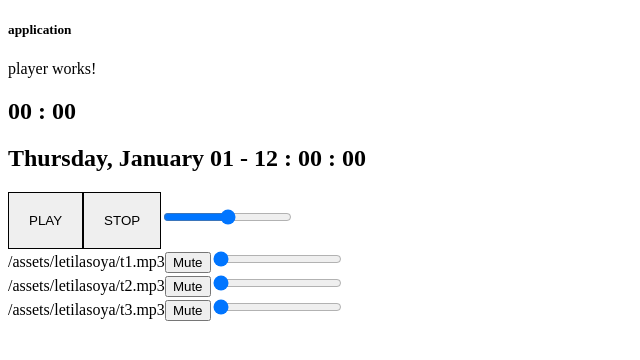
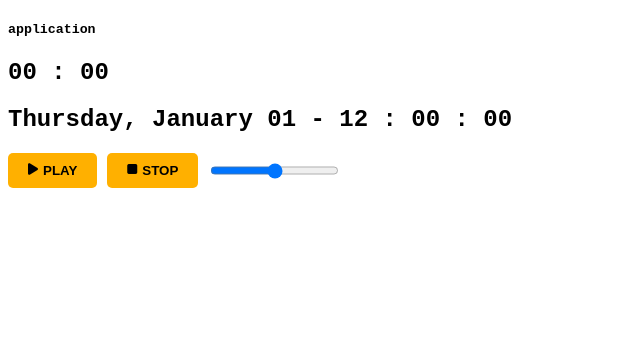
Before and after one commit to Yurii19/ang-ssr, an Angular app: page / in a window 1280 px wide. Shown: the top 360 px of the page, without its empty margins (0-640 px from the left). Built offline with nearby package versions, Linux system fonts and the light colour scheme.

Commit message:
style: update app appearance

```diff
--- a/src/app/components/player/channel/channel.component.html
+++ b/src/app/components/player/channel/channel.component.html
@@ -1,13 +1,14 @@
 <div class="channel">
-  <span>{{ name }}</span>
-  <button (click)="mute(name)">Mute</button>
+  <span>Channel: {{ name }}</span>
+  <button class="c-btn" (click)="mute(name)">
+    <i class="fa-solid fa-volume-xmark"></i>Mute
+  </button>
   <input
-  type="range"
+    type="range"
     id="volume"
     min="0"
     max="2"
     [value]="soundLevel"
     step="0.01"
-
   />
 </div>
--- a/src/app/components/player/channel/channel.component.scss
+++ b/src/app/components/player/channel/channel.component.scss
@@ -0,0 +1,6 @@
+.channel {
+  span {
+    padding: 0 10px;
+    font-family: consolas, sans-serif;
+  }
+}
--- a/src/app/components/player/channel/channel.component.ts
+++ b/src/app/components/player/channel/channel.component.ts
@@ -18,11 +18,11 @@ import {
 export class ChannelComponent {
   @Input() soundLevel: number = 0;
 
-  @Input() name: string = '';
+  @Input() name: number = 0;
 
-  @Output() muteChannel = new EventEmitter<string>();
+  @Output() muteChannel = new EventEmitter<number>();
 
-  mute(event: string) {
+  mute(event: number) {
     this.muteChannel.emit(event);
   }
 }
--- a/src/app/components/player/player.component.html
+++ b/src/app/components/player/player.component.html
@@ -1,8 +1,12 @@
-<p>player works!</p>
 <h2>{{ currentTime | date : "mm : ss" }}</h2>
 <h2>{{ startTime | date : "EEEE, MMMM dd -  hh : mm : ss" }}</h2>
-<button class="button play" (click)="play()">PLAY</button>
-<button class="button stop" (click)="pause()">STOP</button>
+<div class="controls">
+  <button class="c-btn button play" (click)="play()">
+    <i class="fa-solid fa-play"></i>PLAY
+  </button>
+  <button class="c-btn button stop" (click)="pause()">
+    <i class="fa-solid fa-stop"></i>STOP
+  </button>
   <input
     type="range"
     id="volume"
@@ -12,6 +16,10 @@
     step="0.01"
     (input)="changeGain($event)"
   />
-<div *ngFor="let channel of files">
-  <app-channel [name]="channel" (muteChannel)="mute($event)"></app-channel>
 </div>
+
+<div class="channels">
+  <div *ngFor="let channel of gainNodes; let i = index">
+    <app-channel [name]="i" (muteChannel)="mute(i)"></app-channel>
+  </div>
+</div>
--- a/src/app/components/player/player.component.scss
+++ b/src/app/components/player/player.component.scss
@@ -1,6 +1,12 @@
-.button {
+
+.controls {
+  display: flex;
+  gap: 10px;
+}
+
+.channels {
   padding: 20px;
-  border: 1px solid #000;
-  cursor: pointer;
-
+  display: flex;
+  flex-direction: column;
+  gap: 10px;
 }
--- a/src/app/components/player/player.component.ts
+++ b/src/app/components/player/player.component.ts
@@ -24,6 +24,8 @@ export class PlayerComponent implements OnInit {
   track: AudioBufferSourceNode | undefined;
   gainNode!: GainNode | undefined;
 
+  gainNodes: GainNode[] = [];
+
   currentTime = 0;
   startTime = 0;
 
@@ -41,12 +43,9 @@ export class PlayerComponent implements OnInit {
     }
   }
 
-  mute(ch: string) {
-    console.log(this.audioContext);
-    console.log(this.gainNode);
-    console.log(this.track);
-    this.currentTime = Date.now() - this.startTime;
-    console.log(ch);
+  mute(channel: number) {
+    const theNode = this.gainNodes[channel];
+    theNode.gain.value = theNode.gain.value > 0 ? 0 : 1;
   }
 
   async launchAudio() {
@@ -58,12 +57,33 @@ export class PlayerComponent implements OnInit {
 
   playAudio(buffer: AudioBuffer) {
     if (this.audioContext && buffer) {
+      const numberOfChannels = this.files.length;
+
       const source = this.audioContext.createBufferSource();
       source.buffer = buffer;
+
+      const splitter =
+        this.audioContext.createChannelSplitter(numberOfChannels);
+      for (let i = 0; i < numberOfChannels; i++) {
+        const node = this.audioContext.createGain();
+        this.gainNodes.push(node);
+      }
+      const merger = this.audioContext.createChannelMerger(numberOfChannels);
+      source.connect(splitter);
+      for (let i = 0; i < numberOfChannels; i++) {
+        splitter.connect(this.gainNodes[i], i);
+      }
+
+      for (let i = 0; i < numberOfChannels; i++) {
+        this.gainNodes[i].connect(merger, 0, i);
+      }
+
+      merger.connect(this.audioContext.destination);
+
       this.track = source;
-      if (this.gainNode) {
-        source.connect(this.gainNode).connect(this.audioContext.destination);
-      }
+      // if (this.gainNode) {
+      //   source.connect(this.gainNode).connect(this.audioContext.destination);
+      // }
       source.start();
       this.startTime = Date.now();
     }
--- a/src/index.html
+++ b/src/index.html
@@ -6,6 +6,7 @@
   <base href="/">
   <meta name="viewport" content="width=device-width, initial-scale=1">
   <link rel="icon" type="image/x-icon" href="favicon.ico">
+  <link rel="stylesheet" href="https://cdnjs.cloudflare.com/ajax/libs/font-awesome/6.0.0-beta3/css/all.min.css">
 </head>
 <body>
   <app-root></app-root>
--- a/src/styles.scss
+++ b/src/styles.scss
@@ -1 +1,26 @@
 /* You can add global styles to this file, and also import other style files */
+
+body {
+  font-family: 'Courier New', Courier, monospace;
+}
+
+$primary-color: #ffb000;
+$secondary-color: #ffcf9d;
+$light-color: #f5f5dc;
+
+.c-btn {
+  padding: 10px 20px;
+  border: none;
+  border-radius: 5px;
+  background-color: $primary-color;
+  font-weight: 600;
+  cursor: pointer;
+  display: inline-flex;
+  gap: 5px;
+  &:hover {
+    opacity: 0.8;
+  }
+  &:active {
+    box-shadow: 2px 2px 5px grey;
+  }
+}
```
Lines whose indentation alone changed are shown as unchanged.
